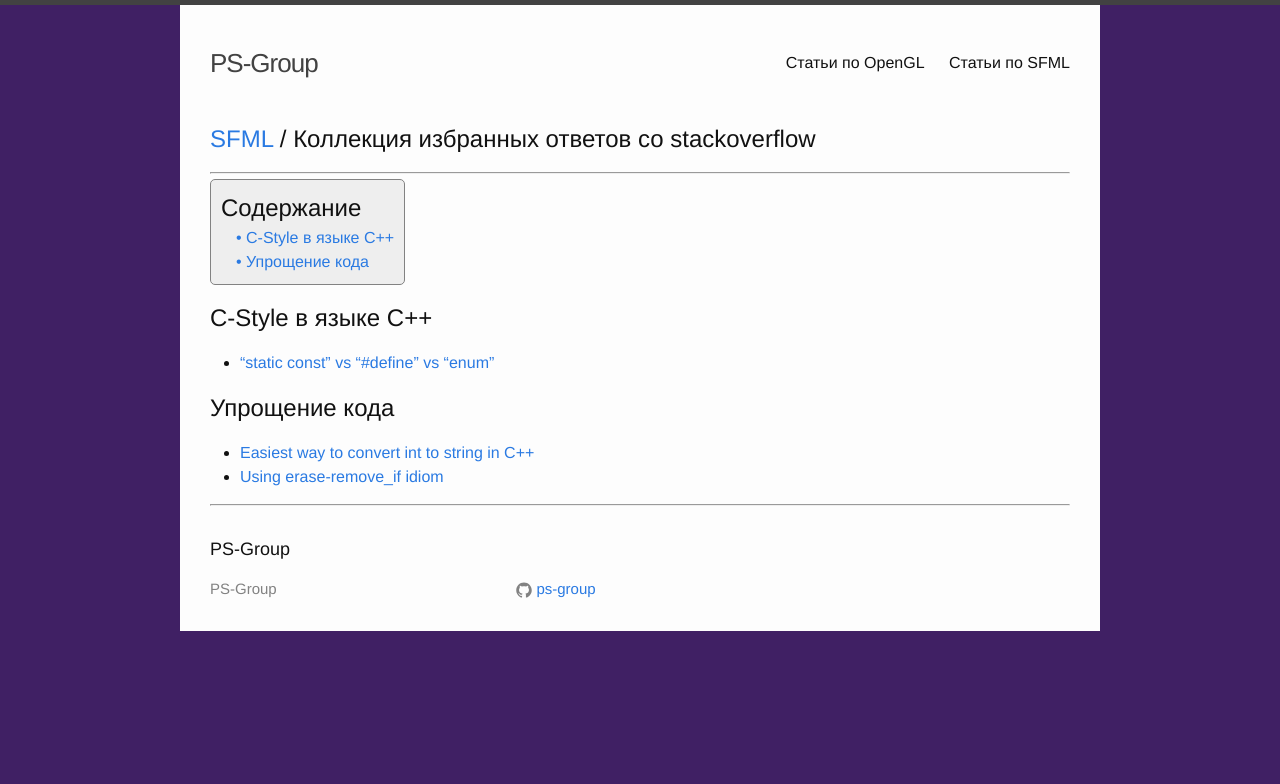
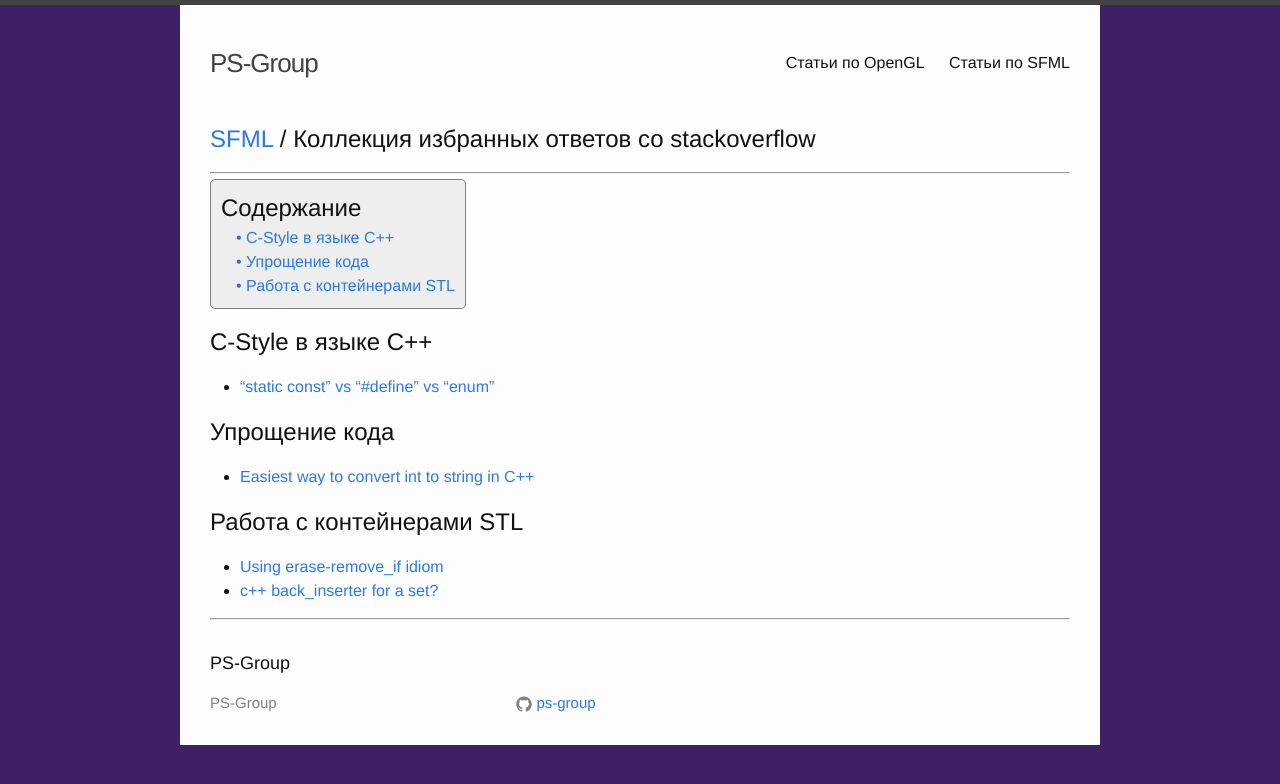
Before and after one commit to ps-group/ps-group.github.io, a Jekyll site: the page built from _sfml/stackoverflow-answers.md, in a window 1280 px wide. Shown: the top 784 px of the page. Built offline with Jekyll 4.4.1, drawn with Linux system fonts in a browser that asks for light colours.

Commit message:
Update stackoverflow-answers.md

```diff
--- a/_sfml/stackoverflow-answers.md
+++ b/_sfml/stackoverflow-answers.md
@@ -9,4 +9,8 @@ title: "Коллекция избранных ответов со stackoverflow"
 ## Упрощение кода
 
 - [Easiest way to convert int to string in C++](http://stackoverflow.com/questions/5590381/)
+
+## Работа с контейнерами STL
+
 - [Using erase-remove_if idiom](http://stackoverflow.com/questions/39019806/)
+- [c++ back_inserter for a set?](http://stackoverflow.com/questions/908272/)
```
